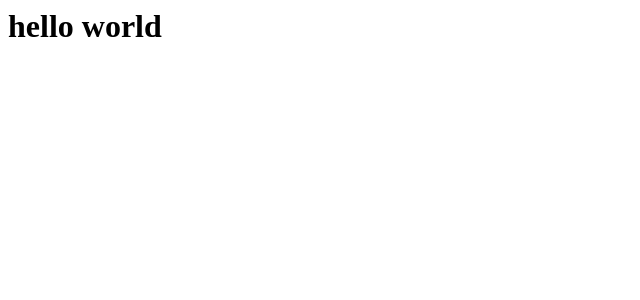
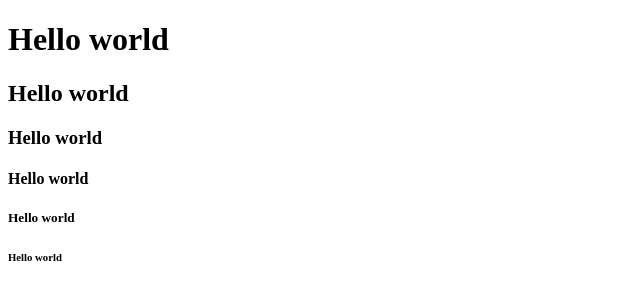
Before and after one commit to hoyonzz/first, a plain HTML site: page index.html in a window 1280 px wide. Shown: the whole page, without its empty margins (0-640 px from the left). Drawn offline with Linux system fonts and the light colour scheme.

Commit message:
index.html 수정

```diff
--- a/index.html
+++ b/index.html
@@ -1 +1,16 @@
-<h1>hello world</h1>
+<!DOCTYPE html>
+<html lang="en">
+<head>
+    <meta charset="UTF-8">
+    <meta name="viewport" content="width=device-width, initial-scale=1.0">
+    <title>Document</title>
+</head>
+<body>
+    <h1>Hello world</h1>
+    <h2>Hello world</h2>
+    <h3>Hello world</h3>
+    <h4>Hello world</h4>
+    <h5>Hello world</h5>
+    <h6>Hello world</h6>
+</body>
+</html>
```
